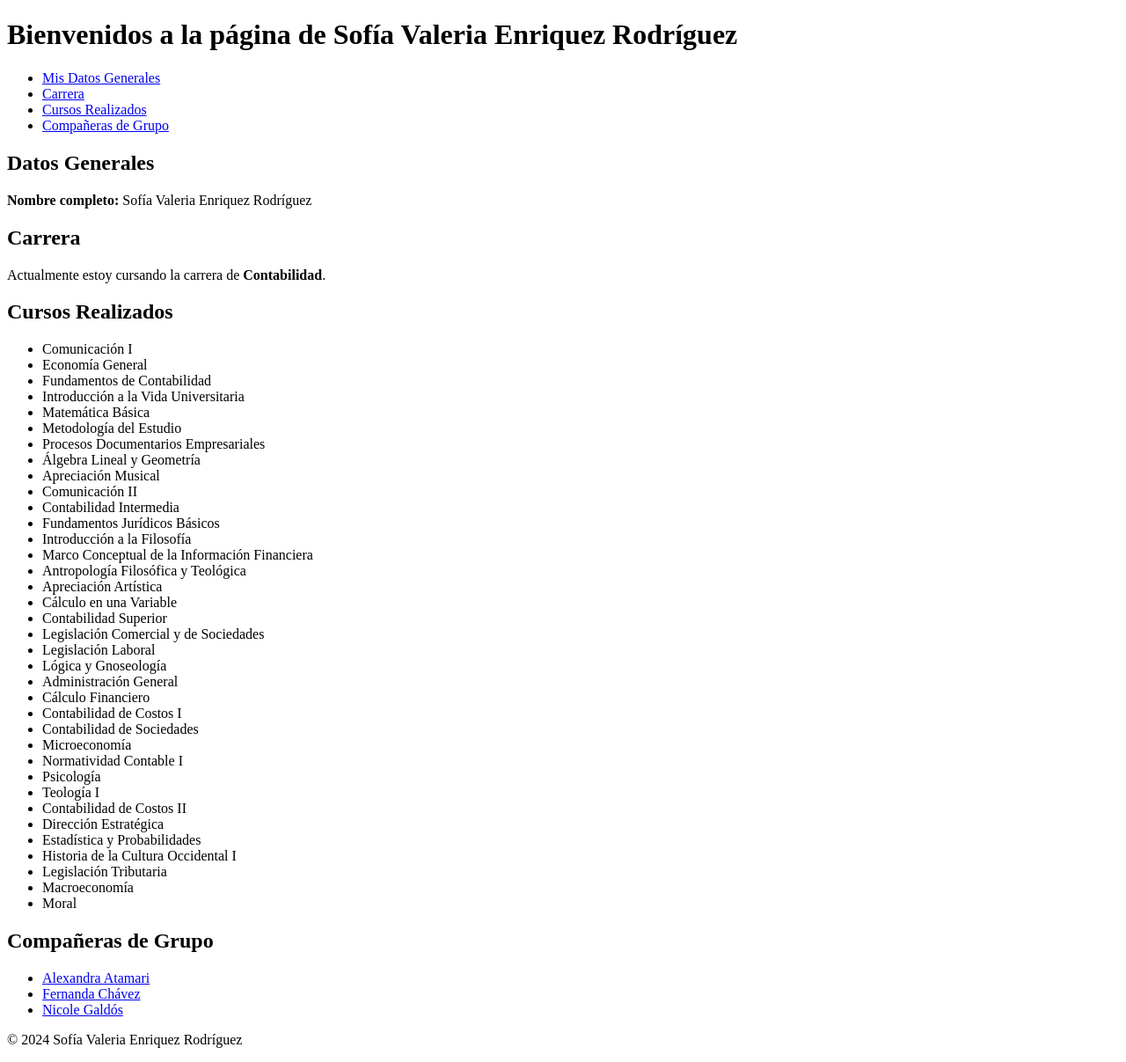
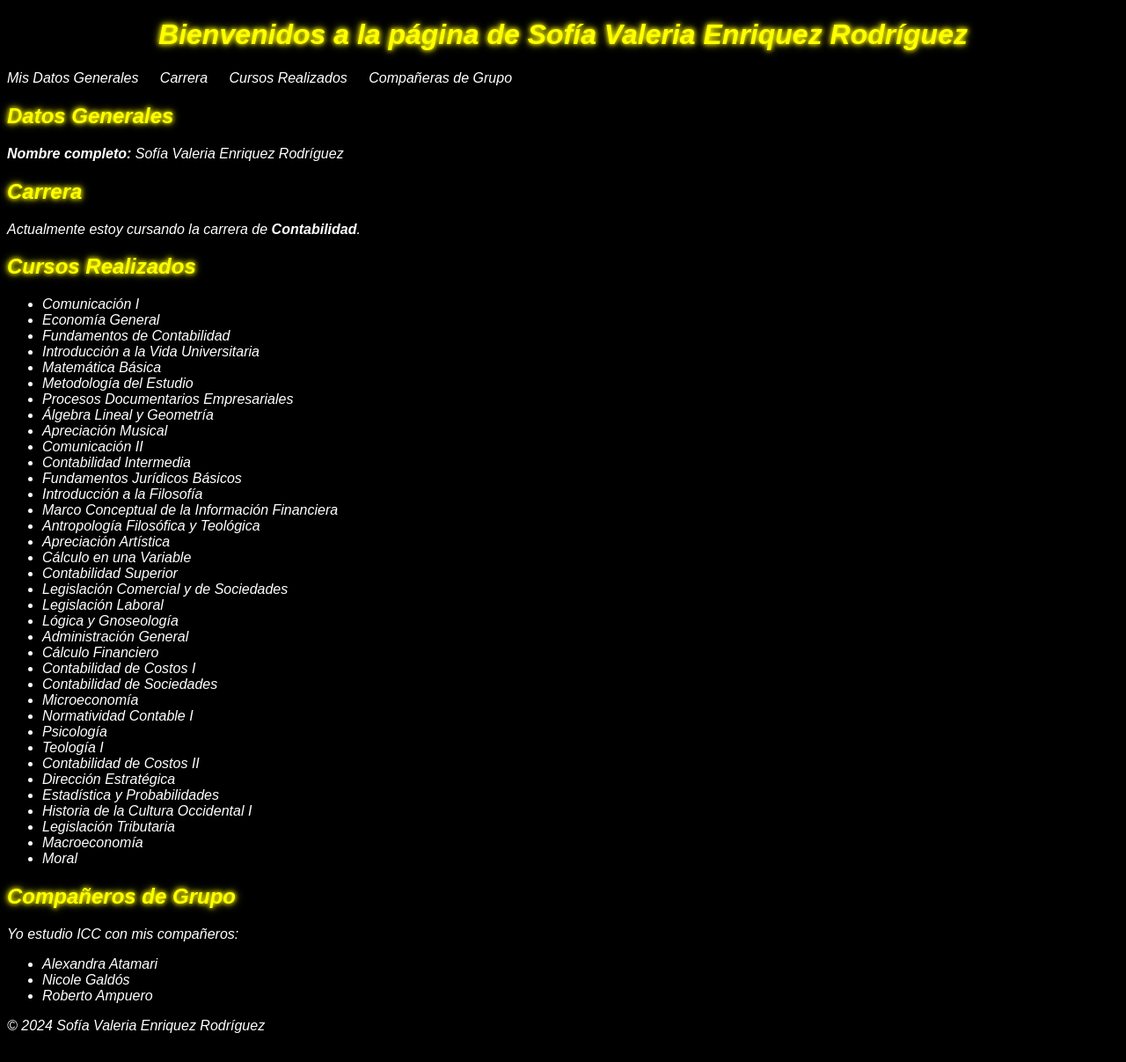
Before and after one commit to sofiavenriquezr/Mi-p-gina-web, a plain HTML site: page index.html in a window 1280 px wide. Shown: the whole page at 88% size. Drawn offline with Linux system fonts and the light colour scheme.

Commit message:
Update index.html

```diff
--- a/index.html
+++ b/index.html
@@ -4,6 +4,44 @@
     <meta charset="UTF-8">
     <meta name="viewport" content="width=device-width, initial-scale=1.0">
     <title>Sofía Valeria Enriquez Rodríguez</title>
+    <style>
+        body {
+            background-color: black; /* Fondo negro */
+            color: white; /* Texto blanco */
+            font-family: 'Arial', sans-serif; /* Cambia la fuente aquí */
+            font-style: italic; /* Cursivo */
+        }
+
+        h1 {
+            text-align: center;
+            color: #ffff00; /* Color amarillo fosforescente */
+            text-shadow: 0 0 5px #ffff00, 0 0 10px #ffff00; /* Efecto brillante */
+        }
+
+        h2 {
+            color: #ffff00; /* Subtítulos en amarillo fosforescente */
+            text-shadow: 0 0 5px #ffff00, 0 0 10px #ffff00; /* Efecto brillante */
+        }
+
+        a {
+            color: white; /* Enlaces en blanco */
+            text-decoration: none; /* Sin subrayado */
+        }
+
+        a:hover {
+            text-decoration: underline; /* Subrayado al pasar el mouse */
+        }
+
+        nav ul {
+            list-style-type: none; /* Sin viñetas en la lista */
+            padding: 0; /* Sin padding */
+        }
+
+        nav li {
+            display: inline; /* Mostrar los elementos en línea */
+            margin-right: 20px; /* Espacio entre elementos */
+        }
+    </style>
 </head>
 <body>
     <header>
@@ -75,13 +113,14 @@
             </ul>
         </section>
 
-        <!-- Sección de Compañeras de Grupo -->
+        <!-- Sección de Compañeros -->
         <section id="compañeros">
-            <h2>Compañeras de Grupo</h2>
+            <h2>Compañeros de Grupo</h2>
+            <p>Yo estudio ICC con mis compañeros:</p>
             <ul>
-                <li><a href="#">Alexandra Atamari</a></li>
-                <li><a href="#">Fernanda Chávez</a></li>
-                <li><a href="#">Nicole Galdós</a></li>
+                <li><a href="https://alexandraata.neocities.org/">Alexandra Atamari</a></li>
+                <li><a href="https://nicolegaldos.neocities.org/">Nicole Galdós</a></li>
+                <li><a href="https://robertoampueroch.neocities.org/">Roberto Ampuero</a></li>
             </ul>
         </section>
     </main>
@@ -90,3 +129,4 @@
         <p>&copy; 2024 Sofía Valeria Enriquez Rodríguez</p>
     </footer>
 </body>
+</html>
```
